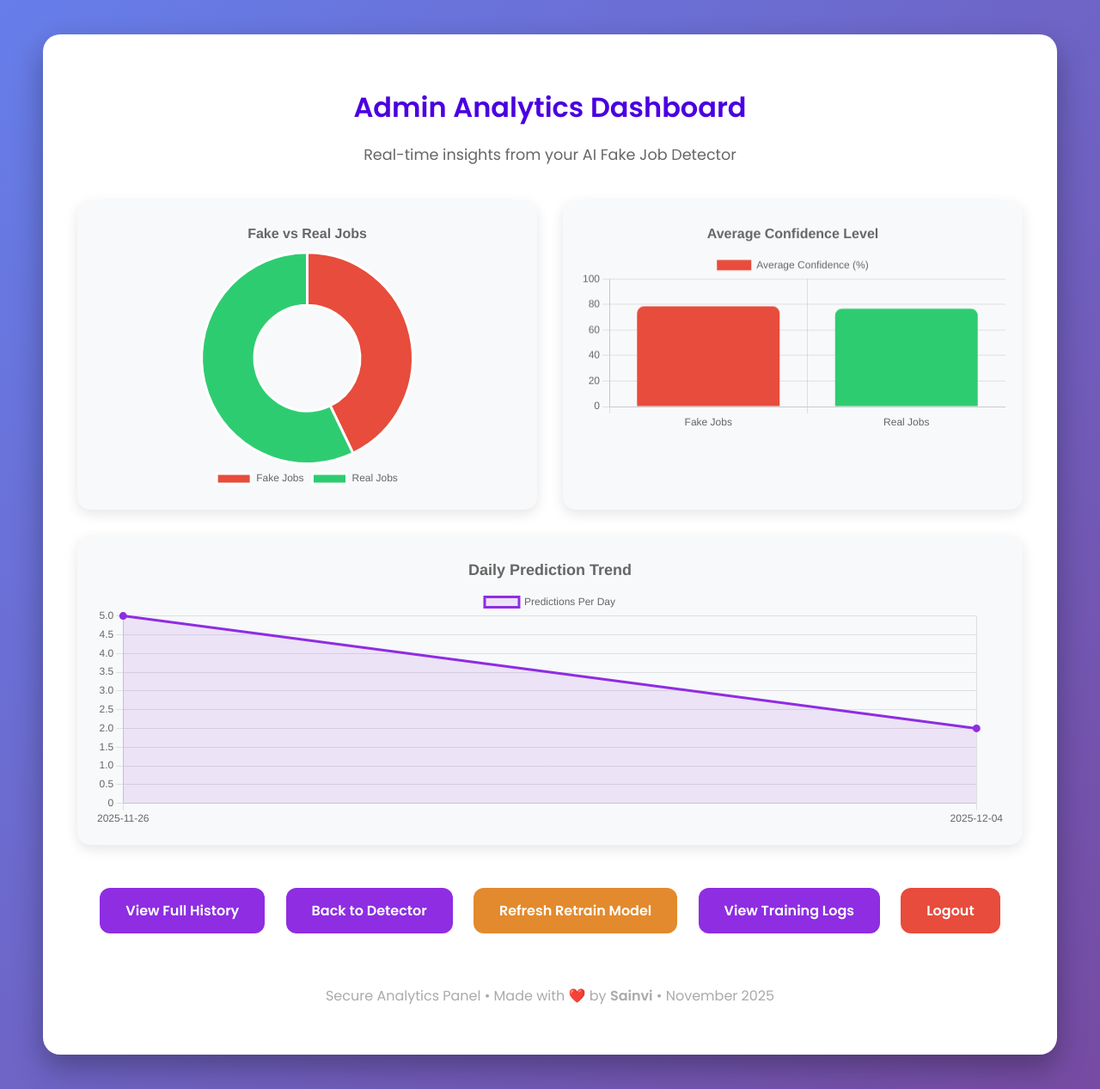
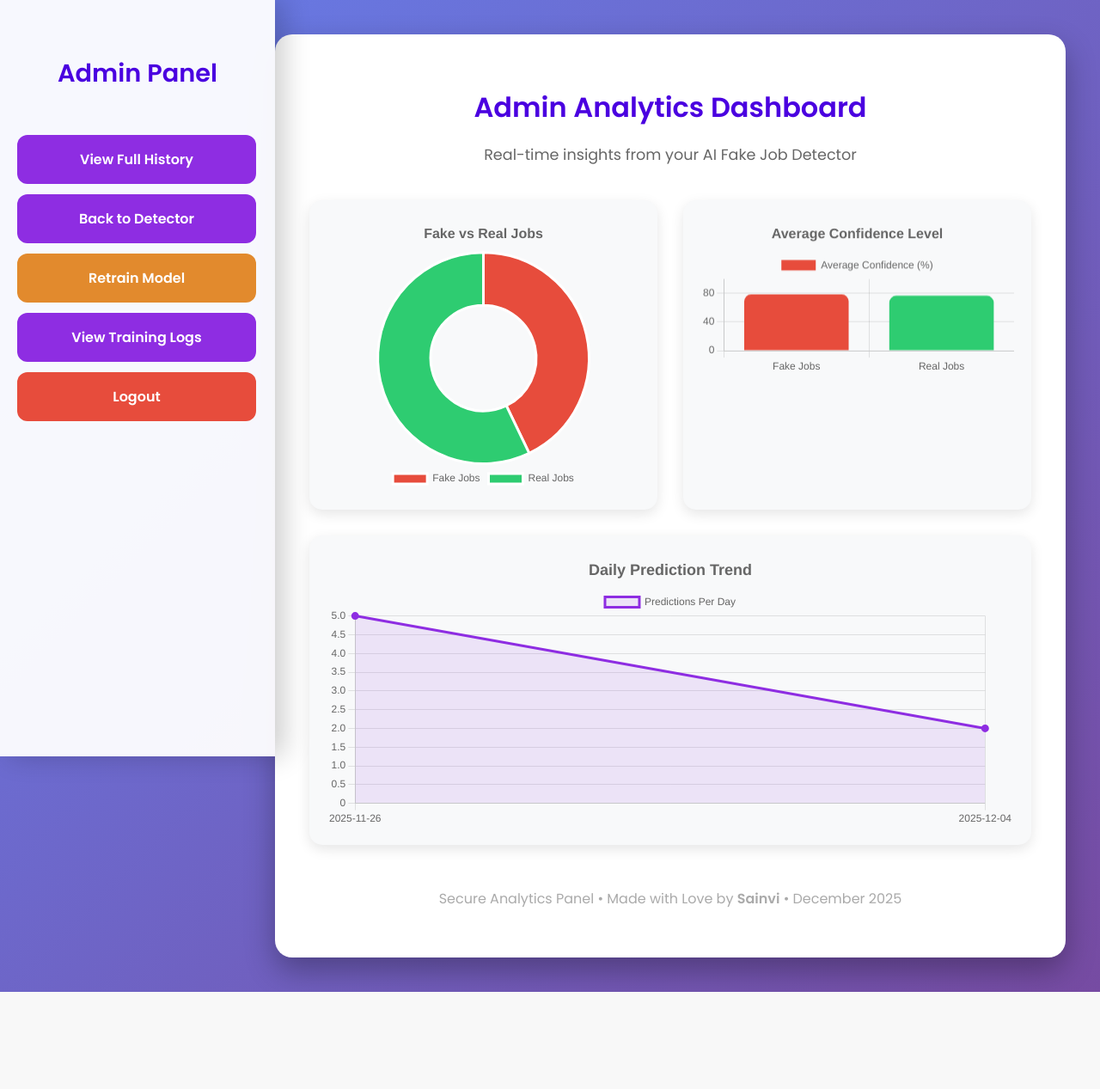
Before and after one commit to Sainvi-j/Detecting-Fake-job-posts-Using-NLP, a Flask app: page /admin_dashboard in a window 1280 px wide. Shown: the whole page at 86% size. After the commit the page ends 1154 px from the top, so only its background shows below. Run offline with Flask 3, Linux system fonts and the light colour scheme; a user stored in the database is signed in; data comes from the database, SQL or seed files in the repository; both versions use the stored data as it was after the commit; data that the repository does not hold is empty; parts of the project's set-up code (start-up, migrations or seed data) failed here and were passed over.

Commit message:
Update Dashboard with Nav Bar

```diff
--- a/templates/admin_dashboard.html
+++ b/templates/admin_dashboard.html
@@ -13,9 +13,65 @@
         font-family: "Poppins", sans-serif;
         background: linear-gradient(135deg, #667eea 0%, #764ba2 100%);
         margin: 0;
-        padding: 40px;
+        padding: 0;
         min-height: 100vh;
         color: #333;
+        display: flex;
+      }
+
+      /* SIDEBAR */
+      .sidebar {
+        width: 280px;
+        background: rgba(255, 255, 255, 0.95);
+        padding: 40px 20px;
+        box-shadow: 10px 0 30px rgba(0, 0, 0, 0.2);
+        height: 100vh;
+        position: fixed;
+        left: 0;
+        top: 0;
+        overflow-y: auto;
+      }
+      .sidebar h2 {
+        text-align: center;
+        color: #4a00e0;
+        margin-bottom: 50px;
+        font-size: 1.8em;
+      }
+      .nav-btn {
+        display: block;
+        width: 85%;
+        padding: 16px 20px;
+        margin: 12px 0;
+        background: #8e2de2;
+        color: white;
+        text-decoration: none;
+        border-radius: 12px;
+        font-weight: 600;
+        text-align: center;
+        transition: 0.3s;
+      }
+      .nav-btn:hover {
+        background: #7919c2;
+        transform: translateX(8px);
+      }
+      .nav-btn.retrain {
+        background: #e28a2dff;
+      }
+      .nav-btn.retrain:hover {
+        background: #c97424ff;
+      }
+      .nav-btn.logout {
+        background: #e74c3c;
+      }
+      .nav-btn.logout:hover {
+        background: #c0392b;
+      }
+
+      /* MAIN CONTENT */
+      .main-content {
+        margin-left: 280px;
+        padding: 40px;
+        width: calc(100% - 280px);
       }
       .container {
         max-width: 1100px;
@@ -54,42 +110,6 @@
       canvas {
         max-height: 320px !important;
       }
-      .btn-group {
-        text-align: center;
-        margin: 40px 0;
-      }
-      .btn {
-        display: inline-block;
-        padding: 14px 30px;
-        margin: 10px;
-        background: #8e2de2;
-        color: white;
-        text-decoration: none;
-        border-radius: 12px;
-        font-weight: 600;
-        transition: 0.3s;
-      }
-      .btn1 {
-        display: inline-block;
-        padding: 14px 30px;
-        margin: 10px;
-        background: #e28a2dff;
-        color: white;
-        text-decoration: none;
-        border-radius: 12px;
-        font-weight: 600;
-        transition: 0.3s;
-      }
-      .btn:hover {
-        background: #7919c2;
-        transform: translateY(-3px);
-      }
-      .btn.logout {
-        background: #e74c3c;
-      }
-      .btn.logout:hover {
-        background: #c0392b;
-      }
       footer {
         text-align: center;
         color: #aaa;
@@ -98,48 +118,53 @@
     </style>
   </head>
   <body>
+    <!-- SIDE NAVBAR -->
+    <div class="sidebar">
+      <h2>Admin Panel</h2>
+      <a href="/history" class="nav-btn">View Full History</a>
+      <a href="/" class="nav-btn">Back to Detector</a>
+      <a
+        href="javascript:void(0)"
+        onclick="confirmRetrain()"
+        class="nav-btn retrain"
+      >
+        Retrain Model
+      </a>
+      <a href="/retrain_logs" class="nav-btn">View Training Logs</a>
+      <a href="/logout" class="nav-btn logout">Logout</a>
+    </div>
+
+    <!-- MAIN DASHBOARD CONTENT -->
+    <div class="main-content">
       <div class="container">
         <h1>Admin Analytics Dashboard</h1>
-      <p class="subtitle">Real-time insights from your AI Fake Job Detector</p>
+        <p class="subtitle">
+          Real-time insights from your AI Fake Job Detector
+        </p>
 
-      <!-- 3 CHARTS: Pie, Bar, Line -->
         <div class="charts-grid">
-        <!-- PIE CHART -->
           <div class="chart-container">
             <canvas id="pieChart"></canvas>
           </div>
-
-        <!-- BAR CHART: Average Confidence -->
           <div class="chart-container">
             <canvas id="barChart"></canvas>
           </div>
-
-        <!-- LINE CHART: Daily Trend (Full Width) -->
           <div class="chart-container full-width">
             <canvas id="lineChart"></canvas>
           </div>
         </div>
 
-      <div class="btn-group">
-        <a href="/history" class="btn">View Full History</a>
-        <a href="/" class="btn">Back to Detector</a>
-        <a href="javascript:void(0)" onclick="confirmRetrain()" class="btn1">
-          <span class="mr-2">Refresh</span> Retrain Model
-        </a>
-        <a href="/retrain_logs" class="btn"> View Training Logs </a>
-        <a href="/logout" class="btn logout">Logout</a>
-      </div>
-
         <footer>
           <p>
-          Secure Analytics Panel • Made with ❤️ by <strong>Sainvi</strong> •
-          November 2025
+            Secure Analytics Panel • Made with Love by <strong>Sainvi</strong> •
+            December 2025
           </p>
         </footer>
       </div>
+    </div>
 
+    <!-- CHART.JS SCRIPTS -->
     <script>
-      // PIE CHART - Fake vs Real Ratio
       new Chart(document.getElementById('pieChart'), {
           type: 'doughnut',
           data: {
@@ -160,7 +185,6 @@
           }
       });
 
-      // BAR CHART - Average Confidence per Prediction Type
       new Chart(document.getElementById('barChart'), {
           type: 'bar',
           data: {
@@ -183,7 +207,6 @@
           }
       });
 
-      // LINE CHART - Daily Predictions Trend
       new Chart(document.getElementById('lineChart'), {
           type: 'line',
           data: {
@@ -209,22 +232,14 @@
               }
           }
       });
-    </script>
-    <script>
+
       function confirmRetrain() {
         if (confirm("This will retrain the model. Continue?")) {
           fetch("/retrain_model", { method: "POST" })
-            .then((response) => response.json())
-            .then((data) => {
-              if (data.success) {
-                alert(data.message);
-                // Optional: Update dashboard with new accuracy
-                document.getElementById(
-                  "last-retrain"
-                ).innerText = `Last retrained on: ${data.timestamp} | Accuracy: ${data.accuracy}%`;
-              } else {
-                alert("Retraining failed!");
-              }
+            .then(r => r.json())
+            .then(data => {
+              if (data.success) alert(data.message);
+              else alert("Retraining failed!");
             });
         }
       }
```
Also changed, not shown: job_predictions.db. Lines whose indentation alone changed are shown as unchanged.
